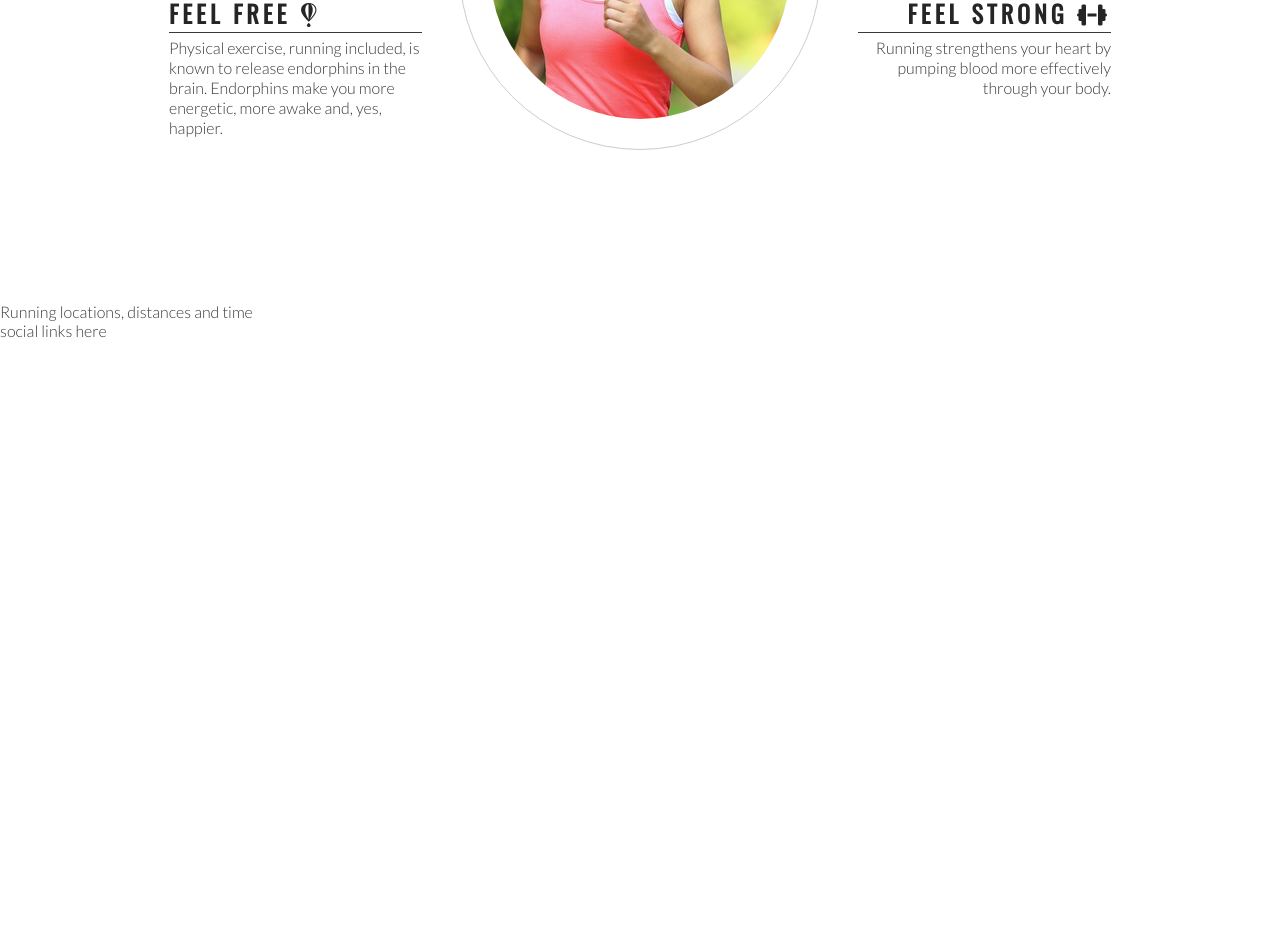
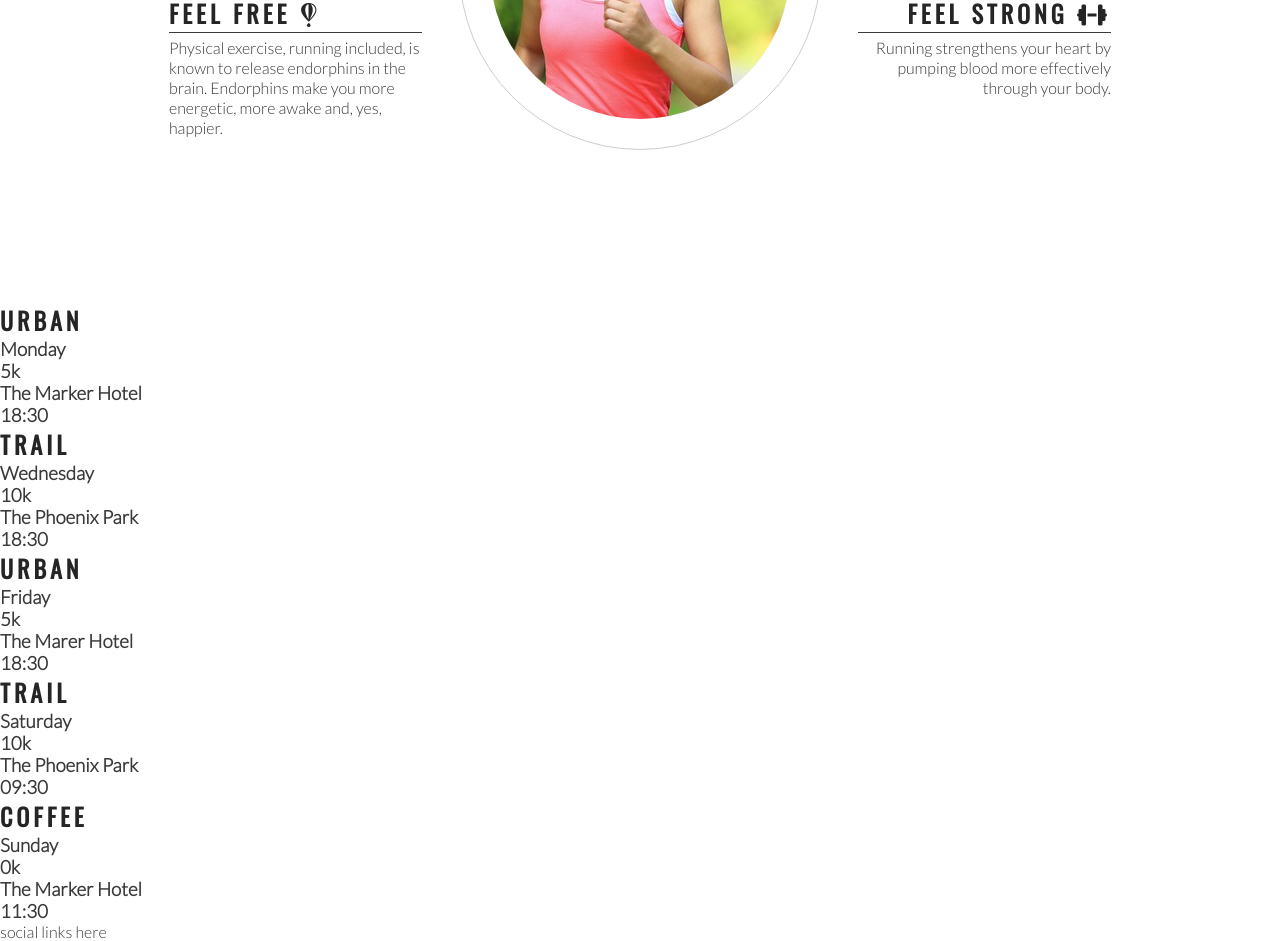
Before and after one commit to PEmbarach/love-running, a plain HTML site: page index.html in a window 1280 px wide. Shown: the part 993-1934 px from the top of the page. Before the commit the page ends 1333 px from the top, so only its background shows below. Drawn offline with nearby package versions, Linux system fonts and the light colour scheme.

Commit message:
Add meetup times main structure

```diff
--- a/index.html
+++ b/index.html
@@ -73,7 +73,41 @@
         </div>
     </section>
     <section>
-        Running locations, distances and time
+        <div>
+            <h2>Urban</h2>
+            <h3>Monday</h3>
+            <h3>5k</h3>
+            <h3>The Marker Hotel</h3>
+            <h3>18:30</h3>
+        </div>
+        <div>
+            <h2>Trail</h2>
+            <h3>Wednesday</h3>
+            <h3>10k</h3>
+            <h3>The Phoenix Park</h3>
+            <h3>18:30</h3>
+        </div>
+        <div>
+            <h2>Urban</h2>
+            <h3>Friday</h3>
+            <h3>5k</h3>
+            <h3>The Marer Hotel</h3>
+            <h3>18:30</h3>
+        </div>
+        <div>
+            <h2>Trail</h2>
+            <h3>Saturday</h3>
+            <h3>10k</h3>
+            <h3>The Phoenix Park</h3>
+            <h3>09:30</h3>
+        </div>
+        <div>
+            <h2>Coffee</h2>
+            <h3>Sunday</h3>
+            <h3>0k</h3>
+            <h3>The Marker Hotel</h3>
+            <h3>11:30</h3>
+        </div>
     </section>
     <footer>
         social links here
```
